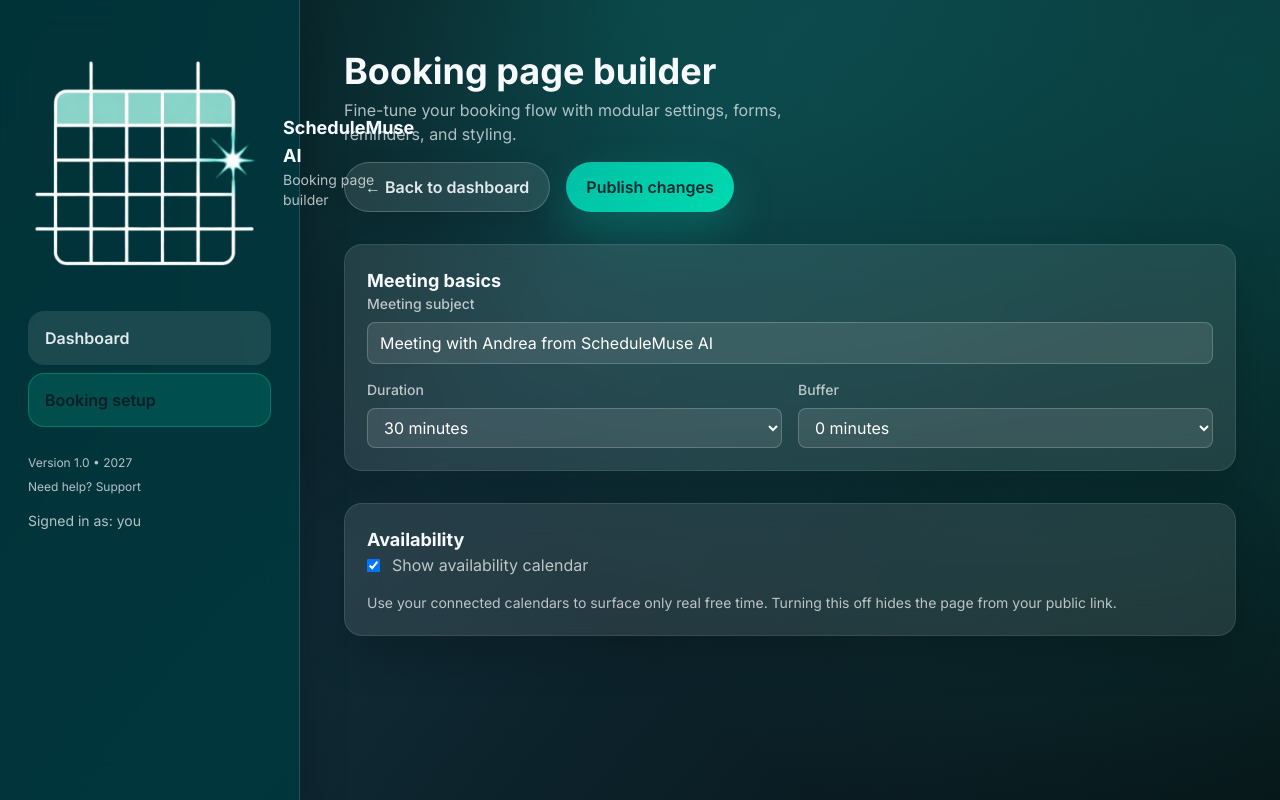
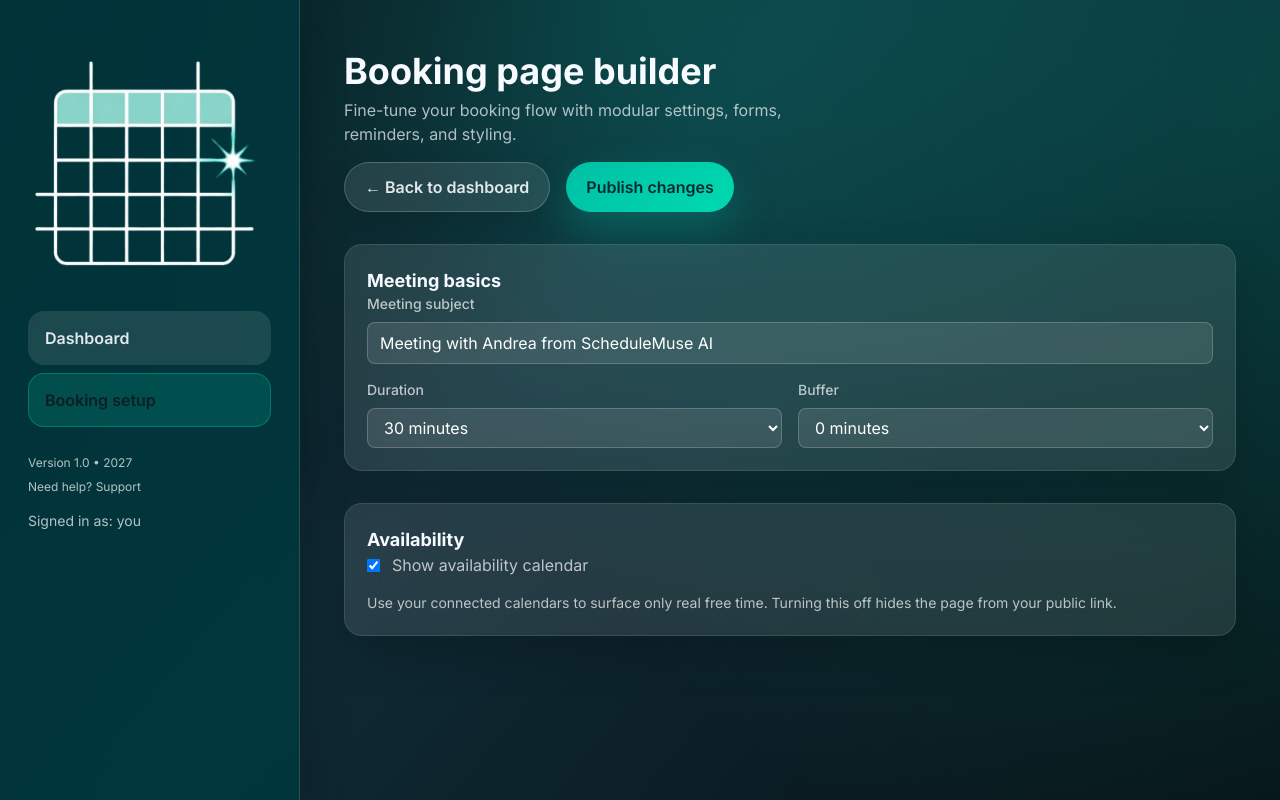
Before and after one commit to AndreaBHCE/app-schedule-muse-scheduling-v2, a Next.js app: page /meeting-setup in a window 1280 px wide. Built offline with nearby package versions, Linux system fonts and the light colour scheme.

Commit message:
Remove sidebar title/subtitle text so only logo appears

```diff
--- a/src/app/dashboard/page.tsx
+++ b/src/app/dashboard/page.tsx
@@ -15,10 +15,6 @@ export default function DashboardPage() {
       <aside className="app-sidebar" aria-label="Primary navigation">
         <div className="app-sidebar__brand">
           <img src="/schedulemuseai-logo-transparent-01.png" alt="ScheduleMuse AI logo" />
-          <div>
-            <h1 className="text-lg font-bold">ScheduleMuse AI</h1>
-            <div className="text-sm text-white/70">Subscriber Dashboard</div>
-          </div>
         </div>
 
         <nav className="app-sidebar__nav" aria-label="Secondary navigation">
--- a/src/app/meeting-setup/page.tsx
+++ b/src/app/meeting-setup/page.tsx
@@ -15,10 +15,6 @@ export default function MeetingSetupPage() {
       <aside className="app-sidebar" aria-label="Primary navigation">
         <div className="app-sidebar__brand">
           <img src="/schedulemuseai-logo-transparent-01.png" alt="ScheduleMuse AI logo" />
-          <div>
-            <h1 className="text-lg font-bold">ScheduleMuse AI</h1>
-            <div className="text-sm text-white/70">Booking page builder</div>
-          </div>
         </div>
 
         <nav className="app-sidebar__nav" aria-label="Secondary navigation">
```
